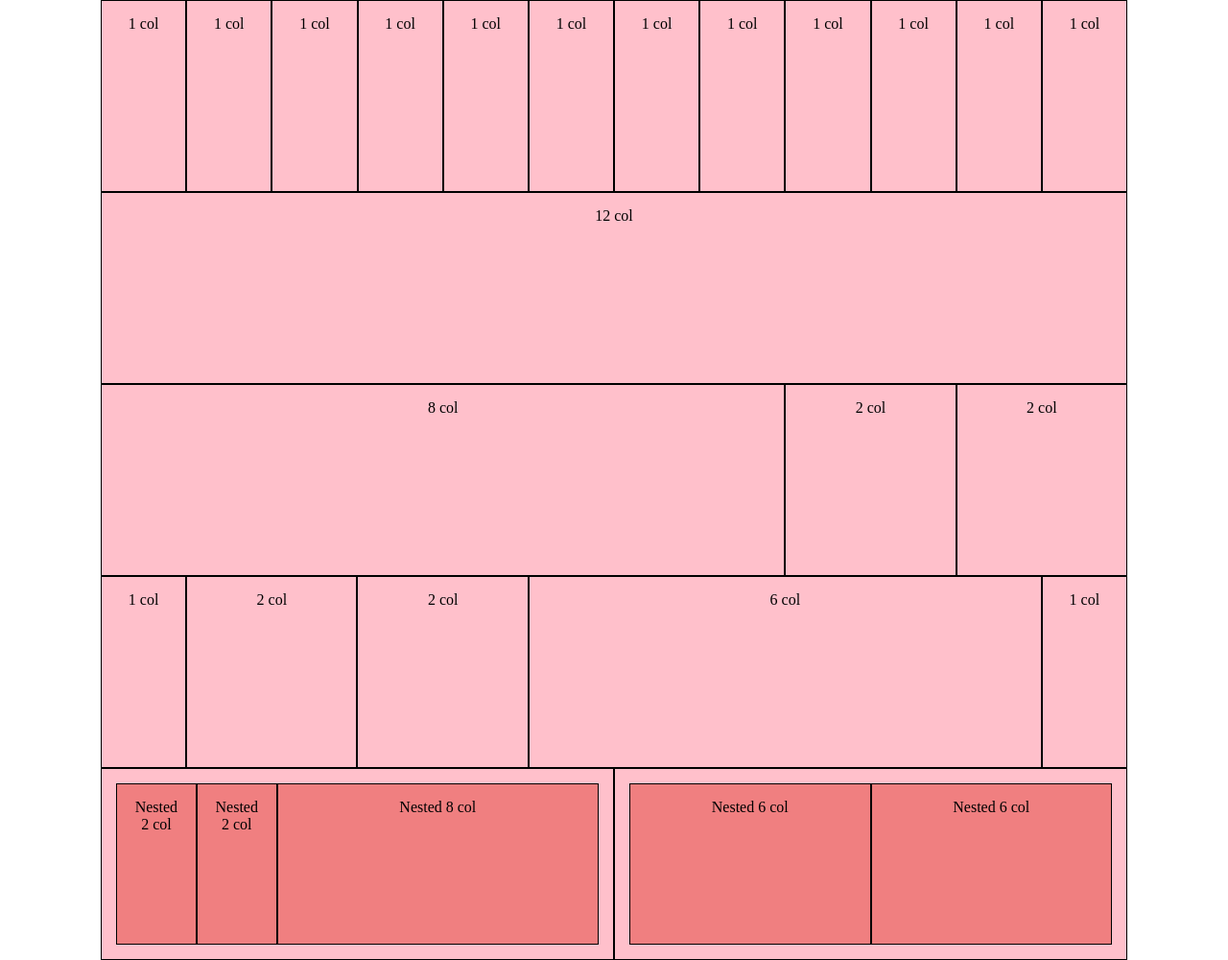
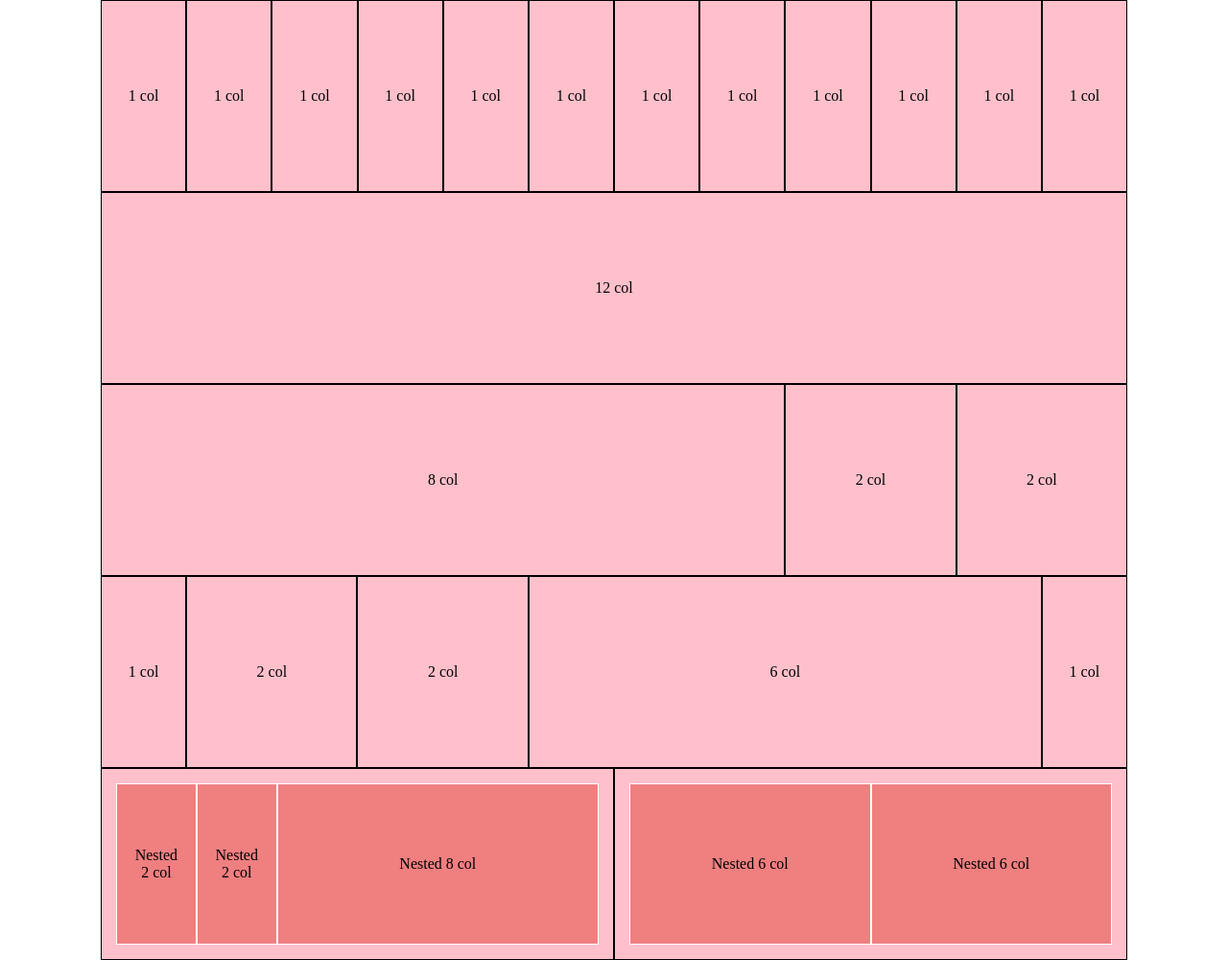
Before and after one commit to MarcoDeRosso/html-css-12bool, a plain HTML site: page index.html in a window 1280 px wide. Shown: the whole page at 96% size. Drawn offline with Linux system fonts and the light colour scheme.

Commit message:
center text

```diff
--- a/css/style.css
+++ b/css/style.css
@@ -16,10 +16,14 @@ body {
     height: 200px;
     text-align: center;
     padding: 15px;
+    display: flex;
+    align-items: center;
+    justify-content: center;
 }
 
 [class*="col"]>.row>[class*="col"] {
     height: 100%;
     background: #f07f80;
-    flex-grow: 1;
+    border: 1px #fff solid;
+    width: 300px;
 }
```
